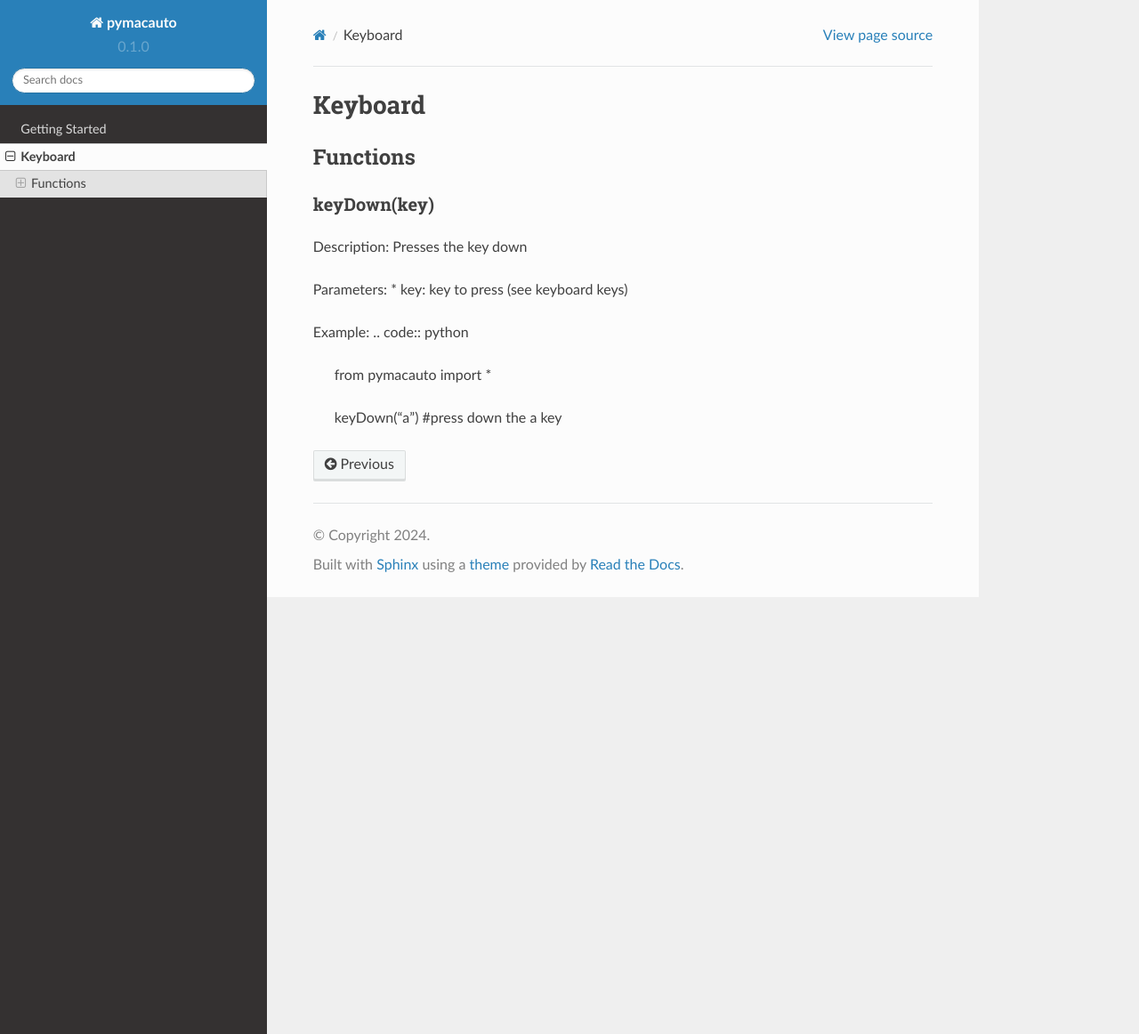
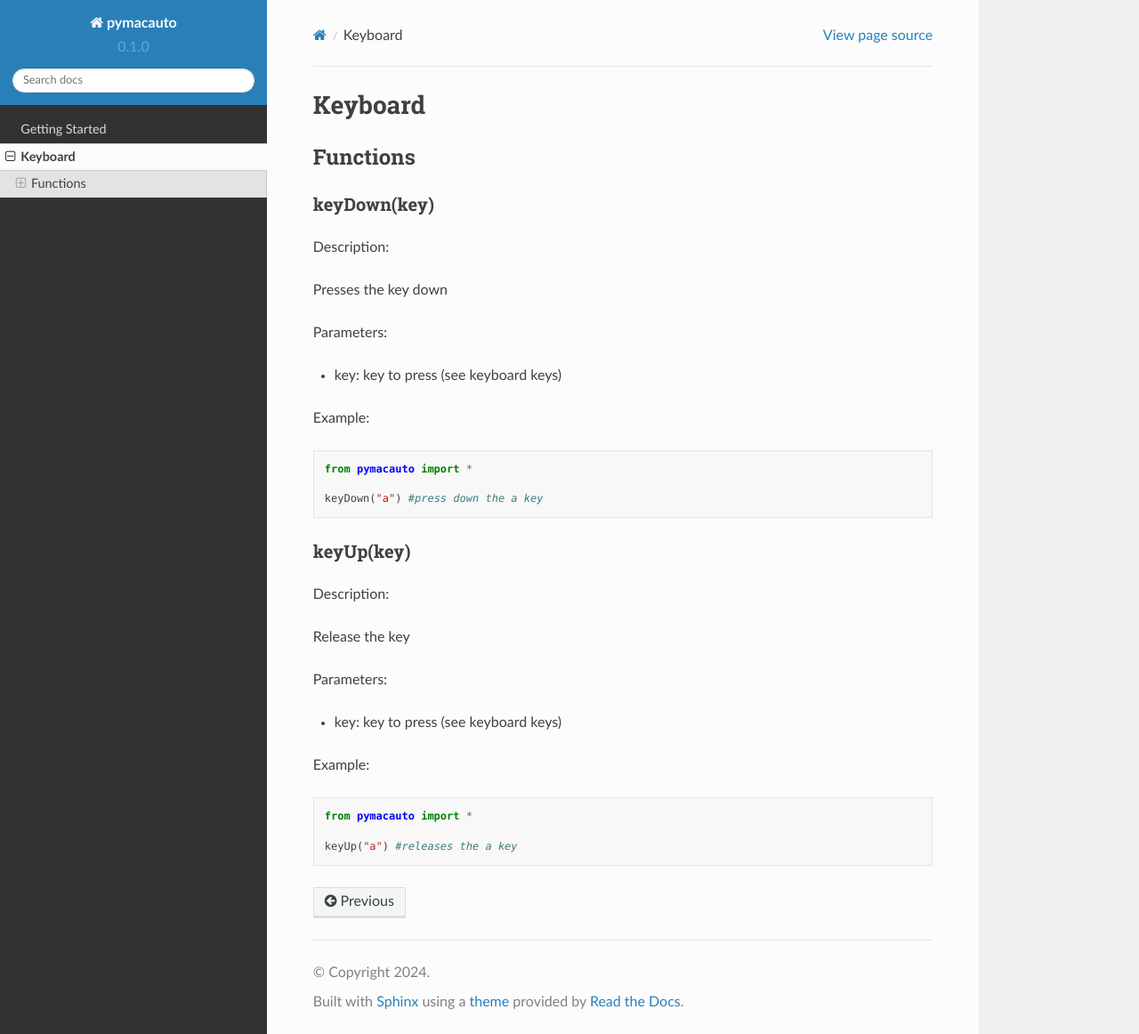
Before and after one commit to Existance29/pymacauto, a Sphinx documentation site: the page built from docs/source/keyboard.rst, in a window 1280 px wide and 1162 px high. Shown: the whole window at 89% size. Built offline with Sphinx 7.4.7 and the Read the Docs theme 2.0.0, drawn with Linux system fonts in a browser that asks for light colours.

Commit message:
Update keyboard.rst

```diff
--- a/docs/source/keyboard.rst
+++ b/docs/source/keyboard.rst
@@ -8,14 +8,36 @@
 """""""""
 
 Description:
+
 Presses the key down
 
 Parameters:
+
 * key: key to press (see keyboard keys)
 
 Example:
+
 .. code:: python
 
   from pymacauto import *
 
   keyDown("a") #press down the a key
+
+keyUp(key)
+"""""""""
+
+Description:
+
+Release the key
+
+Parameters:
+
+* key: key to press (see keyboard keys)
+
+Example:
+
+.. code:: python
+
+  from pymacauto import *
+
+  keyUp("a") #releases the a key
```
